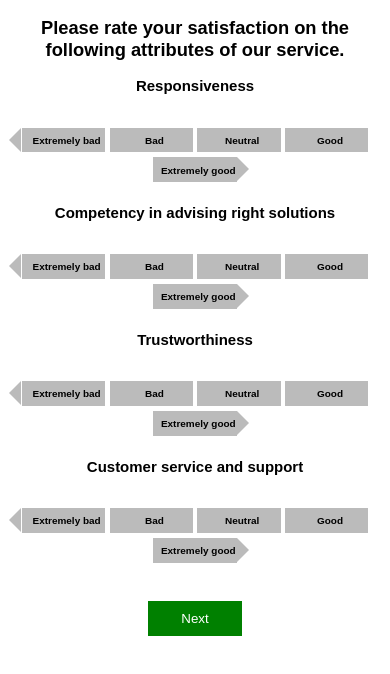
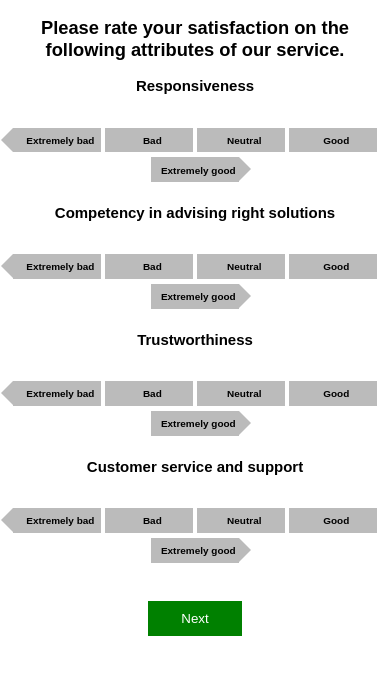
Before and after one commit to ArunBohra33/ReviewScheme, a plain HTML site: page index.html in a window 390 px wide. Drawn offline with Linux system fonts and the light colour scheme.

Commit message:
Arrow Change

```diff
--- a/css/media.css
+++ b/css/media.css
@@ -21,14 +21,14 @@
     .middle-box-2,
     .middle-box-3,
     .right-box {
-        width: 10rem;
+        width: 10.5rem;
         height: 3rem;
     }
 
     .right-box::after,
     .left-box::after {
-        border-top: 1.52rem solid transparent;
-        border-bottom: 1.52rem solid transparent;
+        border-top: 1.5rem solid transparent;
+        border-bottom: 1.5rem solid transparent;
     }
 }
 
```
